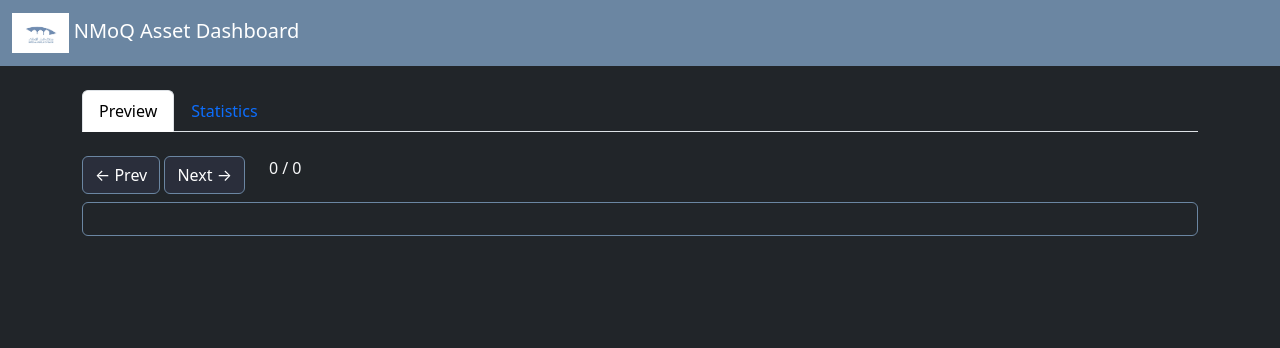
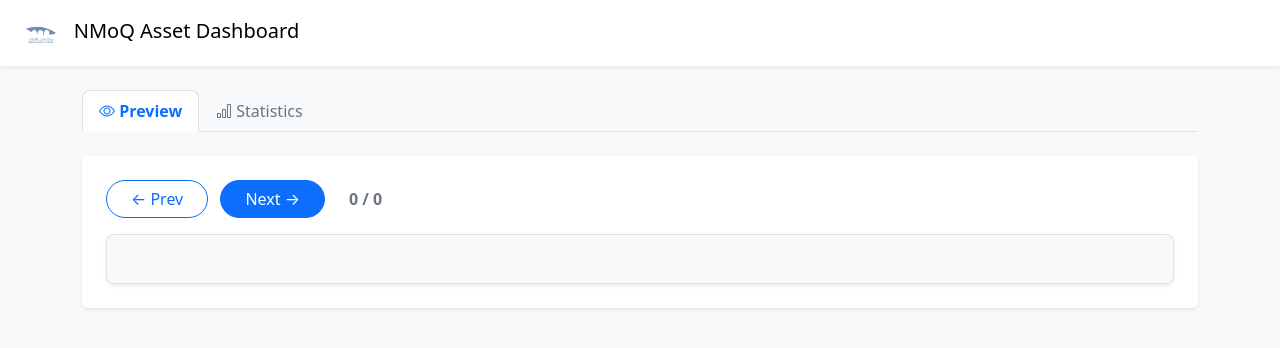
Before and after one commit to MuhdRayan10/QatarMuseumArchiveTools, a Flask app: page / in a window 1280 px wide. Shown: the top 348 px of the page. Run offline with Flask 3, Linux system fonts and the light colour scheme.

Commit message:
new color theme + transposed graph

```diff
--- a/webdashboard/static/css/style.css
+++ b/webdashboard/static/css/style.css
@@ -1,23 +1,39 @@
-:root {
-  --nmq-blue: #6B86A2;
-  --nmq-dark: #1F2430;
-  --nmq-grey: #2A2E3B;
-  --nmq-light: #F5F5F5;
+/* Add to your static/css/custom.css or in <style> in base.html */
+body {
+  background: #f7f9fb;
 }
 
-body { background: var(--nmq-dark); color: var(--nmq-light); }
-
-.navbar { background: var(--nmq-blue) !important; }
-
-.btn-secondary {
-  background: var(--nmq-grey);
-  border-color: var(--nmq-blue);
+.nav-tabs .nav-link.active {
+  background-color: #fff;
+  border-color: #dee2e6 #dee2e6 #fff;
+  color: #0d6efd;
+  font-weight: 600;
 }
 
-.border { border-color: var(--nmq-blue) !important; }
+.nav-tabs .nav-link {
+  color: #6c757d;
+  border-radius: 0.5rem 0.5rem 0 0;
+}
 
-.select.form-select {
-  background: var(--nmq-grey);
-  color: var(--nmq-light);
-  border: 1px solid var(--nmq-blue);
+.card-title {
+  font-size: 1.1rem;
+  letter-spacing: 0.02em;
 }
+
+#previewArea .card {
+  border: none;
+  box-shadow: 0 2px 8px rgba(0,0,0,0.04);
+}
+
+#previewArea .list-group-item {
+  background: transparent;
+  border: none;
+  color: #333;
+  font-size: 1rem;
+}
+
+#statsChart {
+  background: #fff;
+  border-radius: 1rem;
+  padding: 1rem;
+}
--- a/webdashboard/static/js/dashboard.js
+++ b/webdashboard/static/js/dashboard.js
@@ -140,6 +140,6 @@
         ]
       }]
     },
-    options: { responsive: true, indexAxis: "y"}
+    options: { responsive: true }
   });
 }
--- a/webdashboard/templates/base.html
+++ b/webdashboard/templates/base.html
@@ -4,16 +4,16 @@
   <meta charset="UTF-8">
   <meta name="viewport" content="width=device-width,initial-scale=1">
   <title>{% block title %}NMoQ Dashboard{% endblock %}</title>
-  <!-- Bootstrap 5 Dark theme -->
+
+  <!-- Bootstrap 5 Light theme -->
+  <link rel="stylesheet" href="https://cdn.jsdelivr.net/npm/bootstrap-icons@1.11.3/font/bootstrap-icons.css">
   <link href="https://cdn.jsdelivr.net/npm/bootstrap@5.3.0/dist/css/bootstrap.min.css" rel="stylesheet">
   <link href="{{ url_for('static', filename='css/style.css') }}" rel="stylesheet">
   <script src="https://cdn.jsdelivr.net/npm/chart.js"></script>
   <script src="https://cdn.jsdelivr.net/npm/bootstrap@5.3.0/dist/js/bootstrap.bundle.min.js"></script>
-
 </head>
-<body class="bg-dark text-light">
-
-  <nav class="navbar navbar-expand-lg navbar-dark bg-primary">
+<body class="bg-light text-dark">
+  <nav class="navbar navbar-expand-lg navbar-light bg-white shadow-sm">
     <div class="container-fluid">
       <a class="navbar-brand" href="#">
         <img src="{{ url_for('static', filename='img/nmoq.png') }}"
--- a/webdashboard/templates/dashboard.html
+++ b/webdashboard/templates/dashboard.html
@@ -13,7 +13,7 @@
             type="button" role="tab"
             aria-controls="preview"
             aria-selected="true">
-      Preview
+      <i class="bi bi-eye"></i> Preview
     </button>
   </li>
   <li class="nav-item" role="presentation">
@@ -24,27 +24,27 @@
             type="button" role="tab"
             aria-controls="stats"
             aria-selected="false">
-      Statistics
+      <i class="bi bi-bar-chart"></i> Statistics
     </button>
   </li>
 </ul>
 
-<div class="tab-content" id="dashboardTabContent">
+<div class="tab-content bg-white rounded shadow-sm p-4" id="dashboardTabContent">
   <!-- PREVIEW PANE -->
   <div class="tab-pane fade show active"
        id="preview"
        role="tabpanel"
        aria-labelledby="preview-tab">
-    <div class="row mb-2">
+    <div class="row mb-3">
       <div class="col-auto">
-        <button id="prevBtn" class="btn btn-secondary">&larr; Prev</button>
-        <button id="nextBtn" class="btn btn-secondary">Next &rarr;</button>
+        <button id="prevBtn" class="btn btn-outline-primary rounded-pill px-4 me-2">&larr; Prev</button>
+        <button id="nextBtn" class="btn btn-primary rounded-pill px-4">Next &rarr;</button>
       </div>
-      <div class="col-auto">
-        <span id="previewCounter">0 / 0</span>
+      <div class="col-auto d-flex align-items-center">
+        <span id="previewCounter" class="fw-bold text-secondary">0 / 0</span>
       </div>
     </div>
-    <div id="previewArea" class="border rounded p-3 text-center">
+    <div id="previewArea" class="border rounded-3 p-4 text-center bg-light shadow-sm">
       <!-- injected by JS -->
     </div>
   </div>
@@ -54,30 +54,32 @@
        id="stats"
        role="tabpanel"
        aria-labelledby="stats-tab">
-    <div class="row mb-3">
-      <div class="col-md-4">
-        <label for="statMonth" class="form-label">Month</label>
+    <div class="row mb-4">
+      <div class="col-md-4 mb-2">
+        <label for="statMonth" class="form-label fw-semibold">Month</label>
         <select id="statMonth" class="form-select"></select>
       </div>
-      <div class="col-md-4">
-        <label for="statView" class="form-label">View By</label>
+      <div class="col-md-4 mb-2">
+        <label for="statView" class="form-label fw-semibold">View By</label>
         <select id="statView" class="form-select">
           <option value="weekly">Weekly</option>
           <option value="monthly">Monthly</option>
         </select>
       </div>
       <div class="col-md-4 d-flex align-items-end">
-        <div class="card bg-secondary text-white w-100">
+        <div class="card border-0 bg-primary text-white w-100 shadow">
           <div class="card-body">
             <h5 class="card-title">Total Assets</h5>
-            <h2 id="totalAssets">0</h2>
+            <h2 id="totalAssets" class="display-5 fw-bold">0</h2>
           </div>
         </div>
       </div>
     </div>
     <div class="row">
       <div class="col">
-        <canvas id="statsChart"></canvas>
+        <div class="bg-light rounded-3 p-3 shadow-sm">
+          <canvas id="statsChart"></canvas>
+        </div>
       </div>
     </div>
   </div>
```
